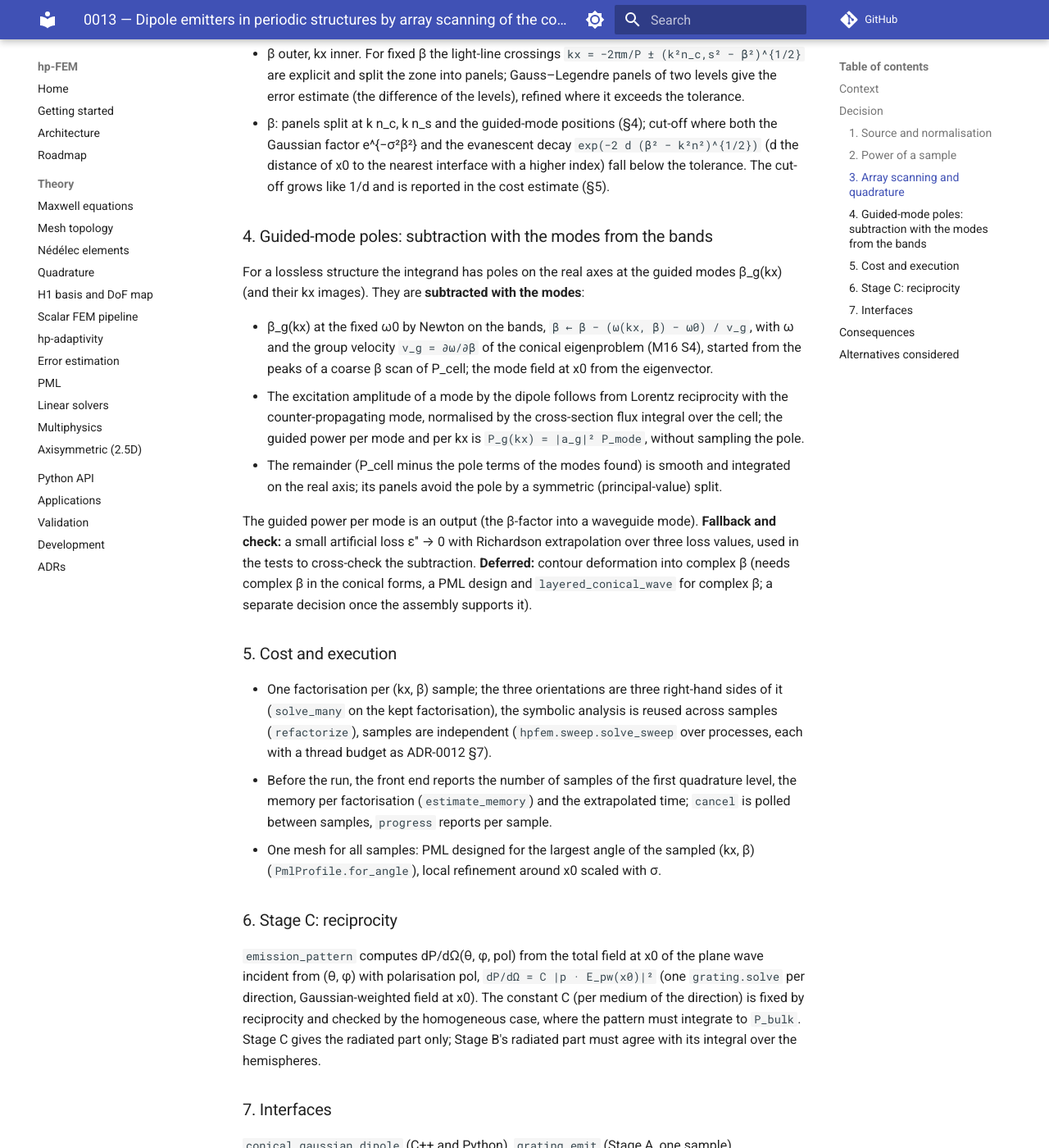
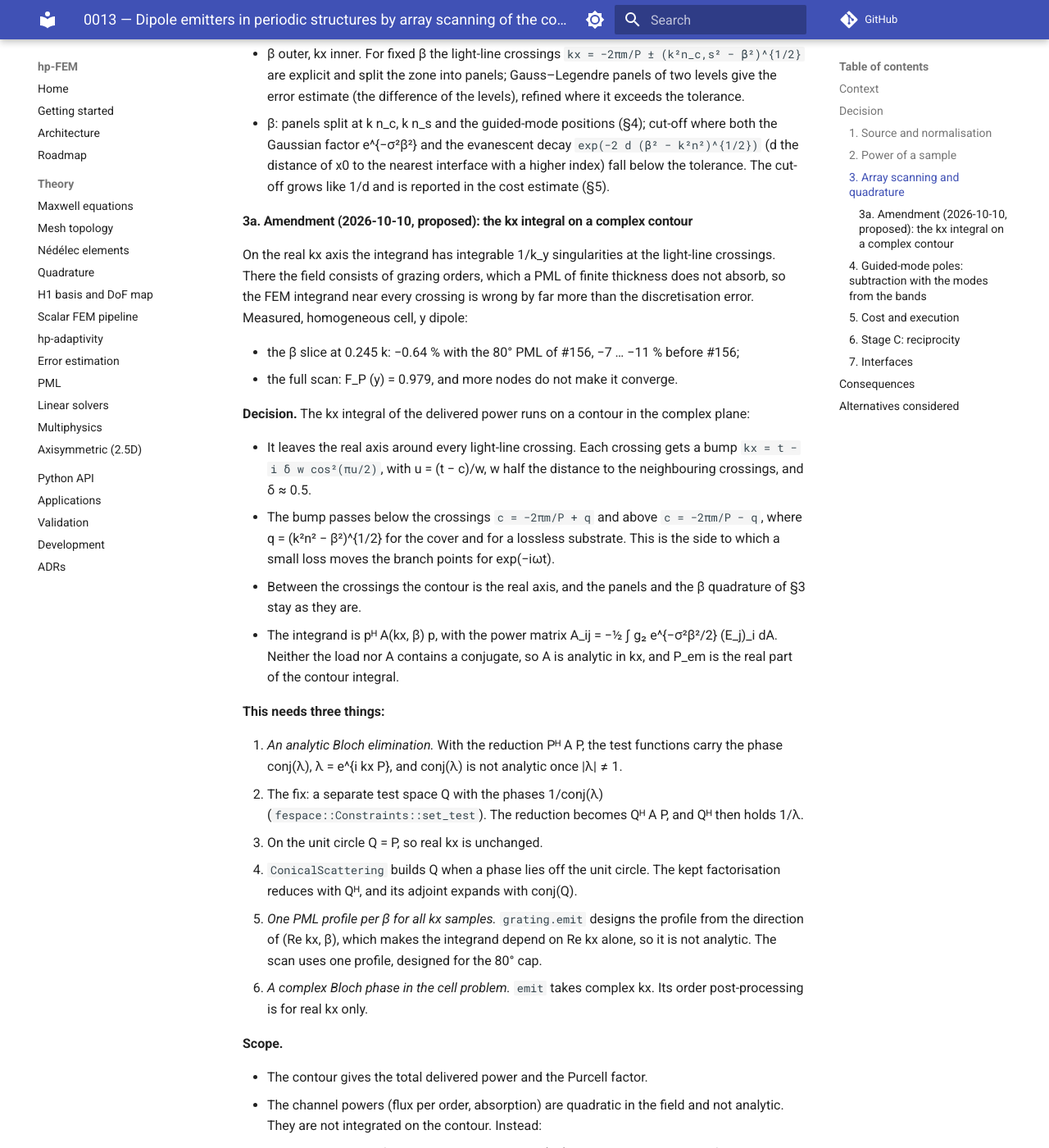
Before and after one commit to PhotonPower/hp-FEM, an MkDocs documentation site: the page built from docs/adr/0013-dipole-emitters-in-periodic-structures.md, in a window 1280 px wide and 1400 px high, scrolled down 1734 px. Shown: the whole window at 82% size. Built offline with MkDocs 1.6.1 and Material for MkDocs 9.7.7, drawn with Linux system fonts in a browser that asks for light colours; comment, search, counter and statistics services are not loaded; some of the changed text lies outside the part shown.

Commit message:
docs(adr): ADR-0013 §3a, the kx integral on a complex contour (proposed)
Co-Authored-By: Claude Opus 5.5 <noreply@anthropic.com>

```diff
--- a/docs/adr/0013-dipole-emitters-in-periodic-structures.md
+++ b/docs/adr/0013-dipole-emitters-in-periodic-structures.md
@@ -1,6 +1,6 @@
 # 0013 — Dipole emitters in periodic structures by array scanning of the conical cell problem
 
-**Status:** accepted
+**Status:** accepted; §3a amendment proposed (2026-10-10)
 **Date:** 2026-10-09
 
 ## Context
@@ -72,6 +72,67 @@ mirror-symmetric about x0 the kx integral runs over half the zone. Quadrature:
   Gaussian factor e^{−σ²β²} and the evanescent decay `exp(−2 d (β² − k²n²)^{1/2})` (d the distance
   of x0 to the nearest interface with a higher index) fall below the tolerance. The cut-off grows
   like 1/d and is reported in the cost estimate (§5).
+
+#### 3a. Amendment (2026-10-10, proposed): the kx integral on a complex contour
+
+On the real kx axis the integrand has integrable 1/k_y singularities at the light-line crossings.
+There the field consists of grazing orders, which a PML of finite thickness does not absorb, so
+the FEM integrand near every crossing is wrong by far more than the discretisation error.
+Measured, homogeneous cell, y dipole:
+
+- the β slice at 0.245 k: −0.64 % with the 80° PML of #156, −7 … −11 % before #156;
+- the full scan: F_P (y) = 0.979, and more nodes do not make it converge.
+
+**Decision.** The kx integral of the delivered power runs on a contour in the complex plane:
+
+- It leaves the real axis around every light-line crossing. Each crossing gets a bump
+  `kx = t − i δ w cos²(πu/2)`, with u = (t − c)/w, w half the distance to the neighbouring
+  crossings, and δ ≈ 0.5.
+- The bump passes below the crossings `c = −2πm/P + q` and above `c = −2πm/P − q`, where
+  q = (k²n² − β²)^{1/2} for the cover and for a lossless substrate. This is the side to which a
+  small loss moves the branch points for exp(−iωt).
+- Between the crossings the contour is the real axis, and the panels and the β quadrature of §3
+  stay as they are.
+- The integrand is pᴴ A(kx, β) p, with the power matrix
+  A_ij = −½ ∫ g₂ e^{−σ²β²/2} (E_j)_i dA. Neither the load nor A contains a conjugate, so A is
+  analytic in kx, and P_em is the real part of the contour integral.
+
+**This needs three things:**
+
+1. *An analytic Bloch elimination.* With the reduction Pᴴ A P, the test functions carry the phase
+   conj(λ), λ = e^{i kx P}, and conj(λ) is not analytic once |λ| ≠ 1.
+   - The fix: a separate test space Q with the phases 1/conj(λ) (`fespace::Constraints::set_test`).
+     The reduction becomes Qᴴ A P, and Qᴴ then holds 1/λ.
+   - On the unit circle Q = P, so real kx is unchanged.
+   - `ConicalScattering` builds Q when a phase lies off the unit circle. The kept factorisation
+     reduces with Qᴴ, and its adjoint expands with conj(Q).
+2. *One PML profile per β for all kx samples.* `grating.emit` designs the profile from the
+   direction of (Re kx, β), which makes the integrand depend on Re kx alone, so it is not
+   analytic. The scan uses one profile, designed for the 80° cap.
+3. *A complex Bloch phase in the cell problem.* `emit` takes complex kx. Its order
+   post-processing is for real kx only.
+
+**Scope.**
+
+- The contour gives the total delivered power and the Purcell factor.
+- The channel powers (flux per order, absorption) are quadratic in the field and not analytic.
+  They are not integrated on the contour. Instead:
+  - up and down come from the reciprocity pattern (§6), integrated over each half-space, where
+    the weight cos θ suppresses the grazing directions;
+  - the non-radiated part P_em − up − down is the absorbed power in a lossy structure and the
+    guided power in a lossless one (§4).
+- Real-axis order sums remain as a diagnostic.
+- Guided-mode poles on the real axis (§4) are unaffected: the contour returns to the real axis
+  between the crossings.
+
+**Verification** (homogeneous cell, y dipole, β = 0.245 k, p = 4, 6 nodes per panel):
+
+- Cauchy–Riemann at a real and at a complex kx: the defect falls like h² (3.5e-3, 3.9e-4, 3.5e-5
+  for h = 3e-2, 1e-2, 3e-3 π/P).
+- The slice integral against the closed form: −0.0750 % at δ = 0.5 and −0.0751 % at δ = 1.0.
+  The result does not depend on the path to 5e-7. The −0.075 % is the discretisation error.
+- With the Pᴴ elimination the same detour gave +9.9 % and +19.4 %, which was the failure that
+  led to this amendment.
 
 ### 4. Guided-mode poles: subtraction with the modes from the bands
 
```
